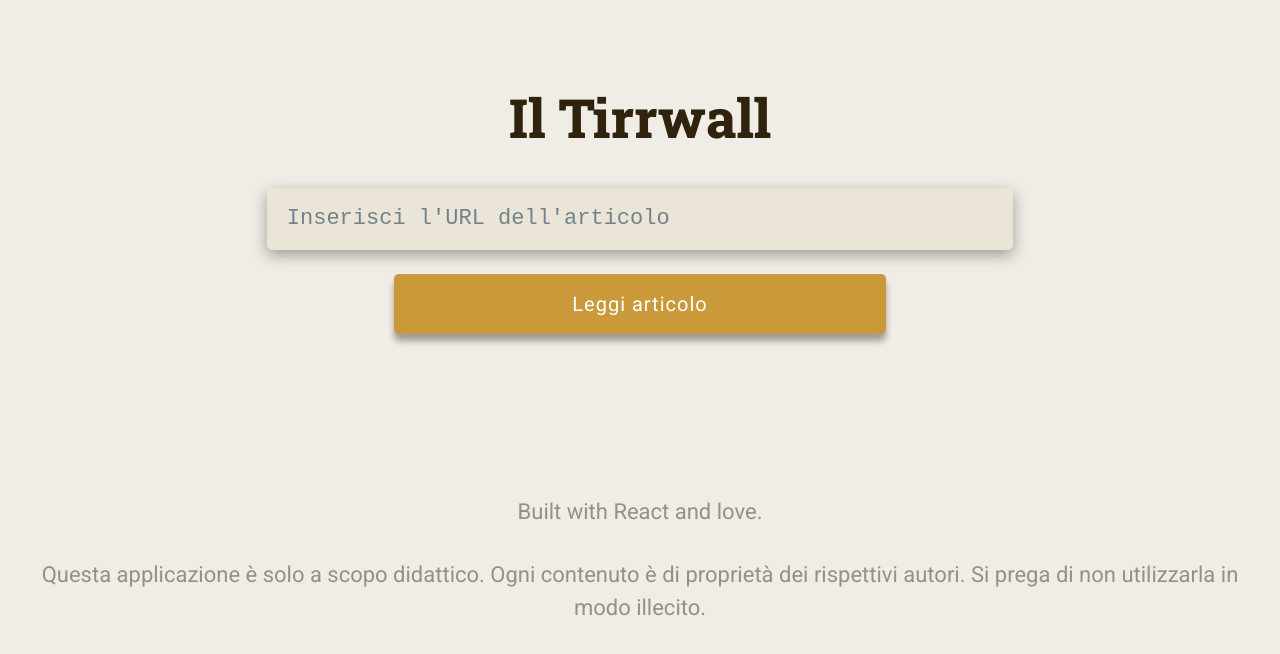
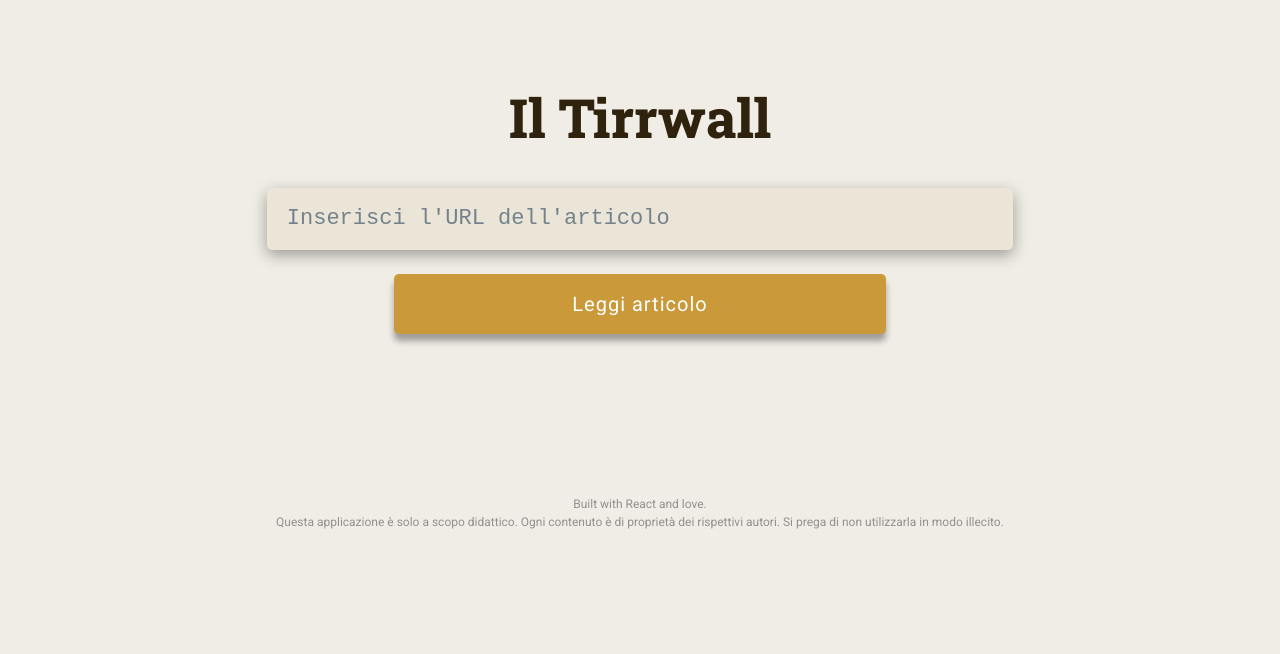
Before and after one commit to Emahhh/il-tirrwall, a React (Vite) app: page / in a window 1280 px wide. Shown: the top 654 px of the page. Built offline with nearby package versions, Linux system fonts and the light colour scheme.

Commit message:
cambiato titolo pagina

```diff
--- a/index.html
+++ b/index.html
@@ -1,23 +1,24 @@
 <!DOCTYPE html>
 <html lang="en" data-theme="light">
+
   <head>
     <meta charset="UTF-8" />
     <meta name="viewport" content="width=device-width, initial-scale=1">
 
     <link rel="stylesheet" href="https://unpkg.com/@picocss/pico@1.*/css/pico.fluid.classless.min.css">
 
-
     <link rel="preconnect" href="https://fonts.googleapis.com">
     <link rel="preconnect" href="https://fonts.gstatic.com" crossorigin>
     <link href="https://fonts.googleapis.com/css2?family=Roboto+Slab:wght@800&family=Roboto:wght@400;500&display=swap" rel="stylesheet">
-    <title>Il Paywallreno</title>
+    <title>Il Tirrwall</title>
   </head>
 
   <body >
     <div id="root"></div>
     <script type="module" src="/src/main.tsx"></script>
-    <footer> <p>Built with React and love.</p>
-      <p> Questa applicazione è solo a scopo didattico. Ogni contenuto è di proprietà dei rispettivi autori. Si prega di non utilizzarla in modo illecito. </p>
+
+    <footer>
+      <p>Built with React and love. <br/> Questa applicazione è solo a scopo didattico. Ogni contenuto è di proprietà dei rispettivi autori. Si prega di non utilizzarla in modo illecito. </p>
     </footer>
   </body>
 
--- a/src/App.css
+++ b/src/App.css
@@ -23,6 +23,7 @@ footer {
 footer P{
   padding-top: 0rem;
   color:#201c1b71;
+  font-size: 0.6rem;
 }
 
 #loaderdiv{
```
